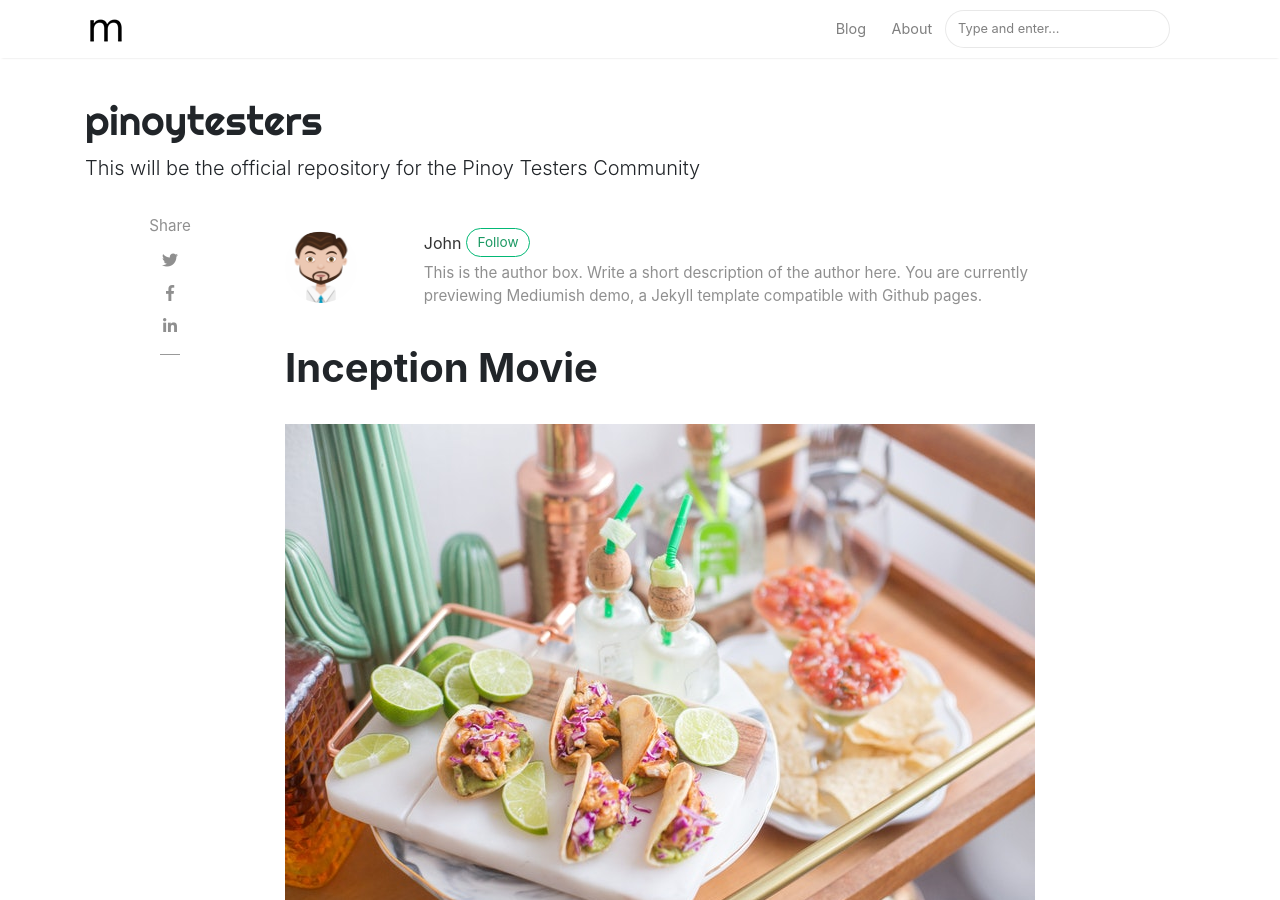
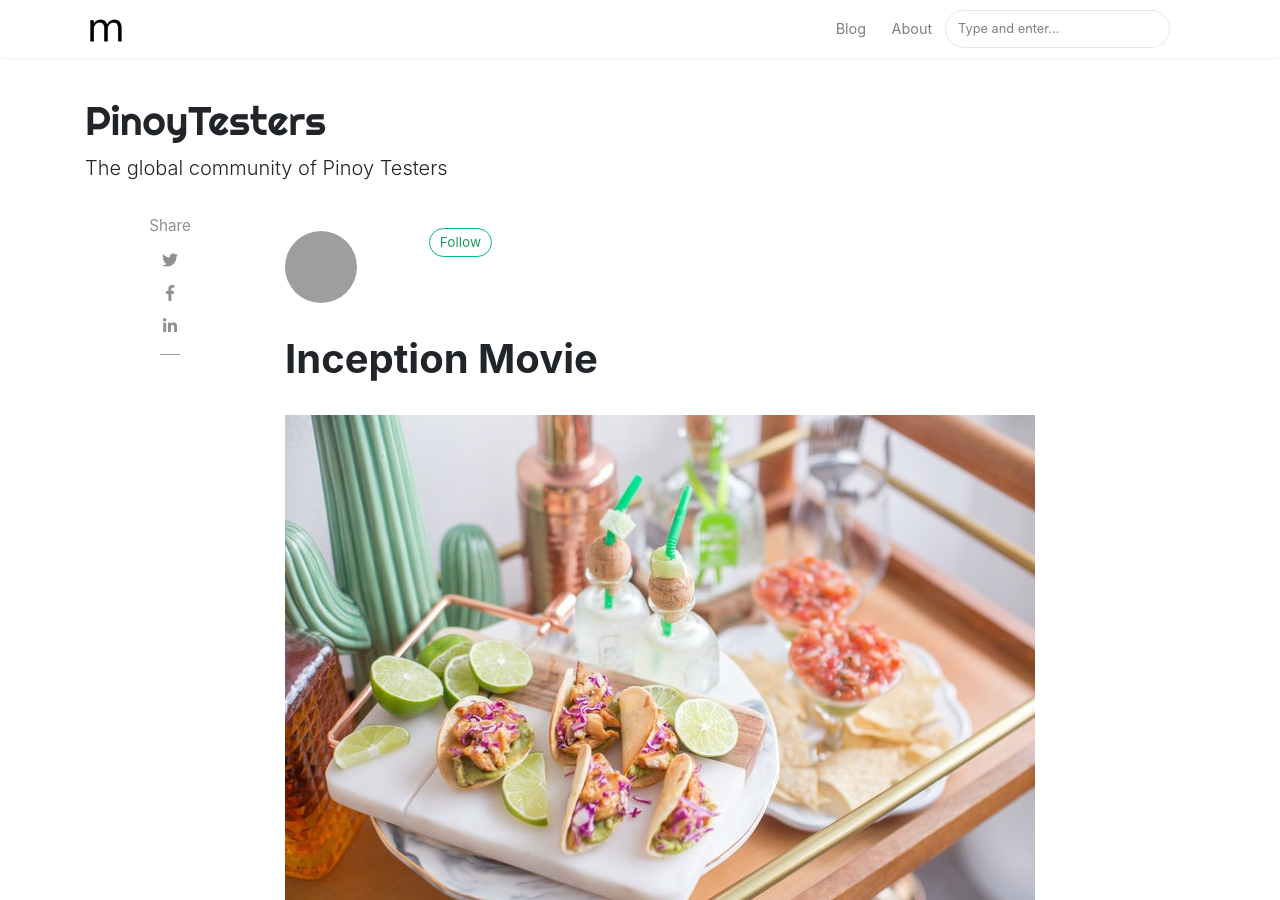
Before and after one commit to pinoytesters/pinoytesters.github.io, a Jekyll site: the page built from _posts/2018-01-11-customer-service.md, in a window 1280 px wide and 900 px high. Built offline with Jekyll 4.4.1, drawn with Linux system fonts in a browser that asks for light colours; nearby versions of some CDN libraries; comment, search, counter and statistics services are not loaded; some of the changed text lies outside the part shown; grey boxes are pictures that could not be loaded.

Commit message:
Fixing config. Title and Removed Authors

```diff
--- a/_config.yml
+++ b/_config.yml
@@ -1,7 +1,7 @@
 # Site
-name: "pinoytesters"
-title: "Pinoy Testers"
-description: "This will be the official repository for the Pinoy Testers Community"
+name: "PinoyTesters"
+title: "PinoyTesters"
+description: "The global community of Pinoy Testers"
 logo: 'assets/images/logo.png'
 favicon: 'assets/images/logo.png'
 baseurl: '/'
@@ -22,23 +22,6 @@ authors:
     web: https://www.coachrye.com
     twitter: https://twitter.com/coachrye34
     description: "Performance Coach. Software Geek. Entrepreneur."
-  sal:
-    name: Sal
-    display_name: Sal
-    gravatar: e56154546cf4be74e393c62d1ae9f9d4
-    email: wowthemesnet@gmail.com
-    web: https://www.wowthemes.net
-    twitter: https://twitter.com/wowthemesnet
-    description: "Author of Mediumish, a Bootstrap Medium styled template available for WordPress, HTML, Ghost and Jekyll. You are currently previewing Jekyll template demo."
-  john:
-    name: John
-    display_name: John
-    avatar: 'assets/images/avatar.png'
-    gravatar: b1cc14991db7a456fcd761680bbc8f81
-    email: wowthemesnet@gmail.com
-    web: https://www.wowthemes.net
-    twitter: https://twitter.com/wowthemesnet
-    description: "This is the author box. Write a short description of the author here. You are currently previewing Mediumish demo, a Jekyll template compatible with Github pages."
 
 # Plugins
 plugins:
```
